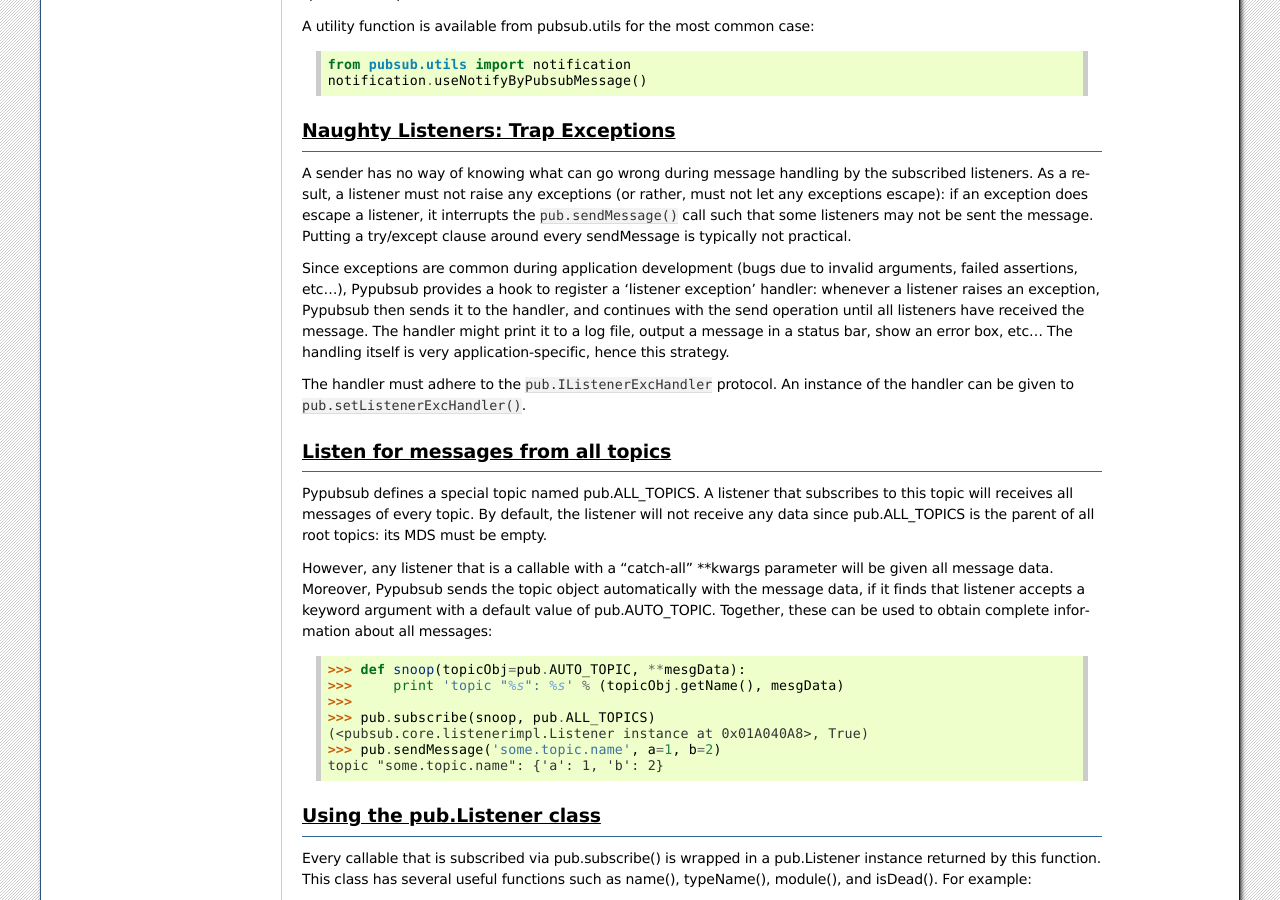
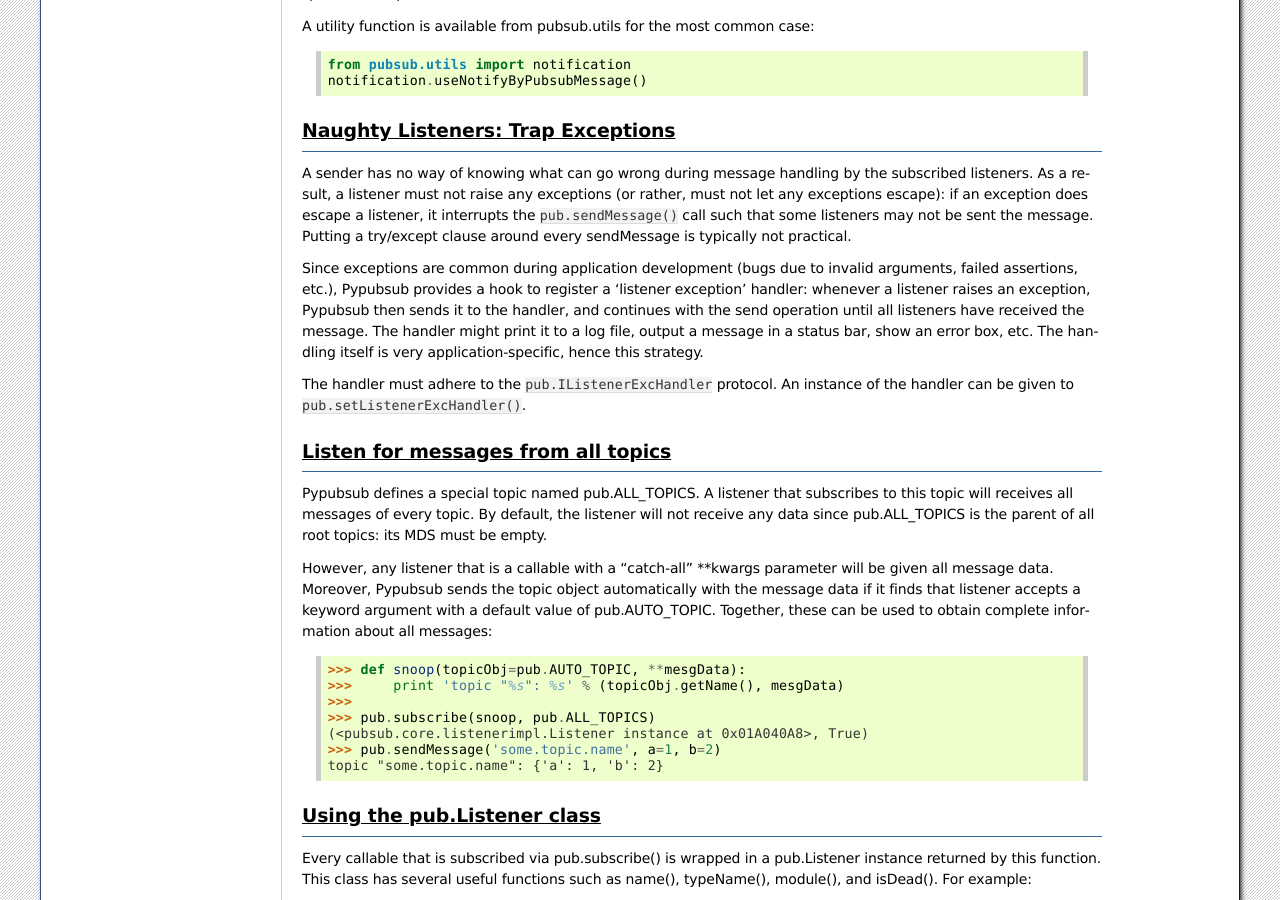
Before and after one commit to schollii/pypubsub, a Sphinx documentation site: the page built from docs/usage/usage_advanced_debug.rst, in a window 1280 px wide and 900 px high, scrolled down 984 px. Built offline with Sphinx 7.4.7, drawn with Linux system fonts in a browser that asks for light colours.

Commit message:
revert ellipsis after etc., and a comma

```diff
--- a/docs/usage/usage_advanced_debug.rst
+++ b/docs/usage/usage_advanced_debug.rst
@@ -64,11 +64,11 @@ not be sent the message. Putting a try/except clause around every sendMessage is
 typically not practical.
 
 Since exceptions are common during application development (bugs due to
-invalid arguments, failed assertions, etc...), Pypubsub provides a hook to register
+invalid arguments, failed assertions, etc.), Pypubsub provides a hook to register
 a 'listener exception' handler: whenever a listener raises an exception,
 Pypubsub then sends it to the handler, and continues with the send operation
 until all listeners have received the message. The handler might print it to
-a log file, output a message in a status bar, show an error box, etc... The
+a log file, output a message in a status bar, show an error box, etc. The
 handling itself is very application-specific, hence this strategy.
 
 The handler must adhere to the ``pub.IListenerExcHandler`` protocol. An instance
@@ -85,7 +85,7 @@ its MDS must be empty.
 
 However, any listener that is a callable
 with a "catch-all" \**kwargs parameter will be given all message data. Moreover,
-Pypubsub sends the topic object automatically with the message data, if it
+Pypubsub sends the topic object automatically with the message data if it
 finds that listener accepts a keyword argument with a default value of pub.AUTO_TOPIC.
 Together, these can be used to obtain complete information about all messages::
 
```
